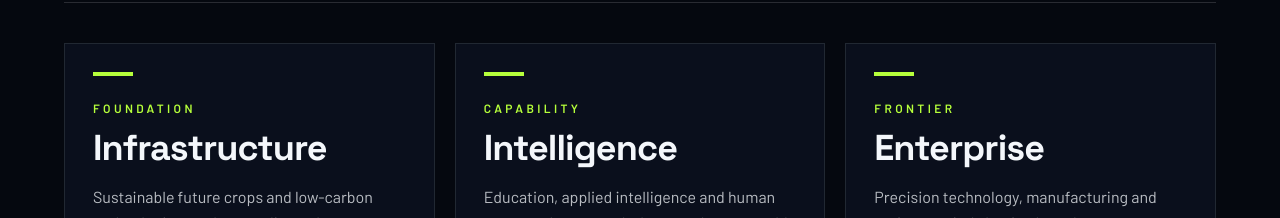
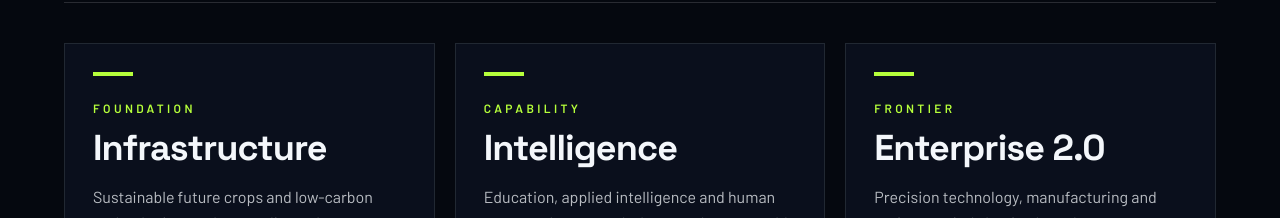
Before and after one commit to DaveySwift/davidswift.xyz, a Next.js app: page / in a window 1280 px wide. Shown: the part 1020-1238 px from the top of the page. Built offline with nearby package versions, Linux system fonts and the light colour scheme.

Commit message:
Rename the Frontier work card to Enterprise 2.0.
Co-authored-by: The Reply Guy <DaveySwift@users.noreply.github.com>

```diff
--- a/src/content/site.ts
+++ b/src/content/site.ts
@@ -84,7 +84,7 @@ export const site = {
     },
     {
       eyebrow: "Frontier",
-      title: "Enterprise",
+      title: "Enterprise 2.0",
       body: "Precision technology, manufacturing and patient capital shaping how the next century builds, funds and scales.",
       themes: ["Precision tech", "Funds & resources", "Long horizon"],
       ventures: ["Elektra-Axelrod.com"],
```
Also changed, not shown: 1 other file (tests, documents, lock files or other folders).
